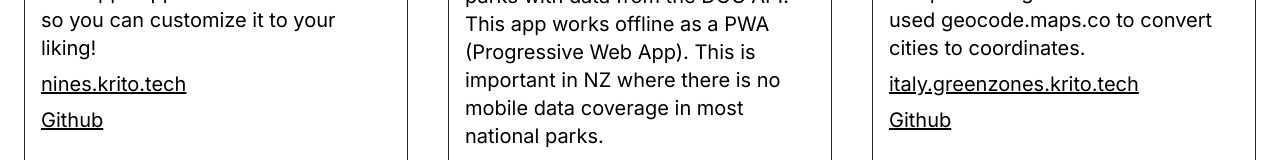
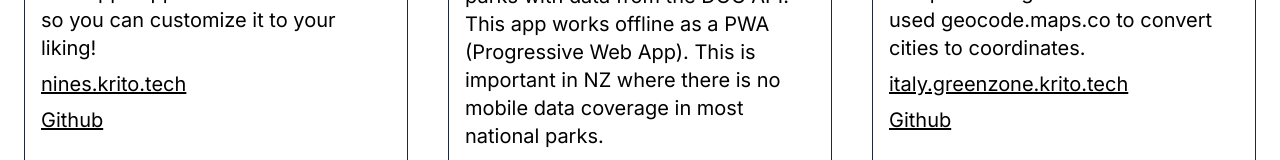
Before and after one commit to timsun28/timo-site-hub, a Next.js app: page / in a window 1280 px wide. Shown: the part 717-877 px from the top of the page. Built offline with nearby package versions, Linux system fonts and the light colour scheme.

Commit message:
Typo in url

```diff
--- a/app/page.tsx
+++ b/app/page.tsx
@@ -45,7 +45,7 @@ export default function Home() {
             title: "Italy greenzone finder",
             description:
                 "Find out if a region in Italy is a green zone or not. This app uses data scraped from green-zones.eu and used geocode.maps.co to convert cities to coordinates.",
-            url: "italy.greenzones.krito.tech",
+            url: "italy.greenzone.krito.tech",
             github: "https://github.com/timsun28/italy.greenzones.krito.tech",
         },
     ];
```
